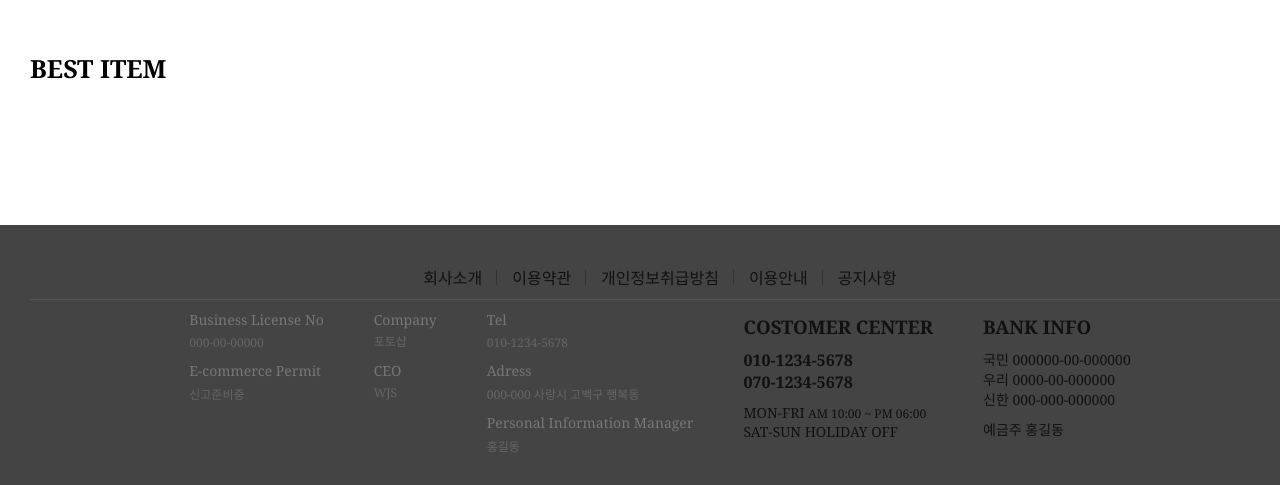
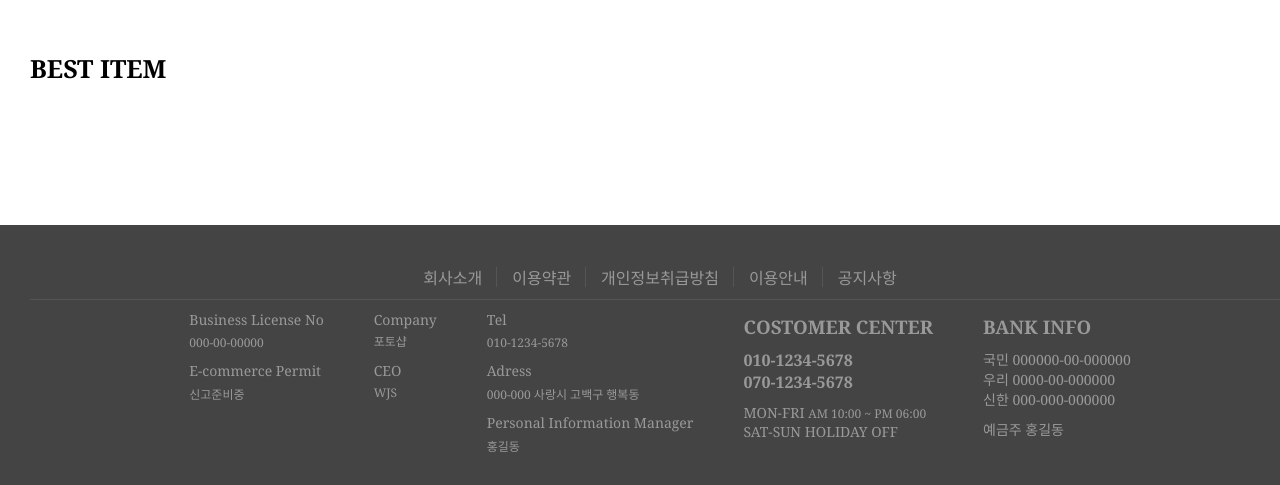
Before and after one commit to gng03155/photoshop, a Next.js app in the folder client/: page / in a window 1280 px wide. Shown: the part 1483-1968 px from the top of the page. Built offline with nearby package versions, Linux system fonts and the light colour scheme; no server answers; the database is empty.

Commit message:
레이아웃 조정 및 기타 오류 처리

```diff
--- a/client/pages/member/signup/index.tsx
+++ b/client/pages/member/signup/index.tsx
@@ -22,7 +22,6 @@ export default function signup() {
     }, [])
 
     useEffect(() => {
-
         const name = router.query.name;
         if (name === undefined) {
             router.push("/member/signup?name=agree", "/signup");
--- a/client/src/components/BoardTable/styles.ts
+++ b/client/src/components/BoardTable/styles.ts
@@ -4,6 +4,7 @@ export const Table = styled.table`
     width : 100%;
     border-collapse: collapse;
     border-top : 1px solid #dfdfdf;
+    margin-top : 10px;
 
     tr{
         height : 45px;
--- a/client/src/components/Home/Section/index.tsx
+++ b/client/src/components/Home/Section/index.tsx
@@ -32,9 +32,9 @@ export default function Section() {
         screenHeight = window.innerHeight;
         clientHeight = divRef.current.clientHeight;
         elemHeight = imgRef.current.clientHeight;
-        addEventListener("scroll", handleScroll);
+        addEventListener("scroll", e => handleScroll(e));
         return () => {
-            removeEventListener("scroll", handleScroll);
+            removeEventListener("scroll", e => handleScroll(e));
         }
 
     }, [])
--- a/client/src/components/Signup/complete/styles.ts
+++ b/client/src/components/Signup/complete/styles.ts
@@ -48,4 +48,5 @@ export const Button = styled.button`
     background : black;
     text-align : center;
     color : #fff;
+    margin-bottom: 40px;
 `
--- a/client/src/layout/Footer/styles.ts
+++ b/client/src/layout/Footer/styles.ts
@@ -18,7 +18,7 @@ export const FooterWrap = styled.footer`
     height: auto;
     margin : 0 auto;
     padding: 30px 0px;
-    color : #111;
+    color : #999;
 
     @media (max-width : 1259px){
         width  : 100%;
@@ -45,17 +45,18 @@ export const FooterMenu = styled.div`
                 display: block;
                 padding: 10px 15px;
                 font-size: 16px;
-                color : #111;
+                color : inherit;
             }
         }
         li:after{
             position: absolute;
             content:"";
             width : 1px;
-            height : 15px;
-            background-color: #333;
+            height : 20px;
+            background-color: #555;
             right: 0;
-            top: 15px;
+            top: 50%;
+            transform: translateY(-50%);
         }
 
         li:last-child:after{
@@ -70,6 +71,9 @@ export const FooterMenu = styled.div`
                     font-size: 2vw;
                 }
             }
+            li:after{
+                height : 12px;
+            }
         }
 
         ${props => props.theme.media.mobile}{
@@ -81,8 +85,7 @@ export const FooterMenu = styled.div`
                 }
             }
             li:after{
-                height : 15px;
-                top: 12px;
+                height : 10px;
             }
         }
 
@@ -113,12 +116,12 @@ export const CompanyInfo = styled.div`
     p {
         font-size: 14px;
         margin-top: 10px;
-        color : #777;
+        color : inherit;
     }
     span{
         font-size: 12px;
         margin-top: 5px;
-        color : #666;
+        color : inherit;
     }
 
     & > div:nth-child(1){
--- a/client/src/layout/Header/index.tsx
+++ b/client/src/layout/Header/index.tsx
@@ -174,7 +174,6 @@ export default function Header() {
     const onClickSub = (e: React.MouseEvent<HTMLAnchorElement, MouseEvent>) => {
         const tg = e.target as HTMLAnchorElement;
         const friend = tg.nextElementSibling;
-
         friend.classList.toggle("active");
     }
 
```
